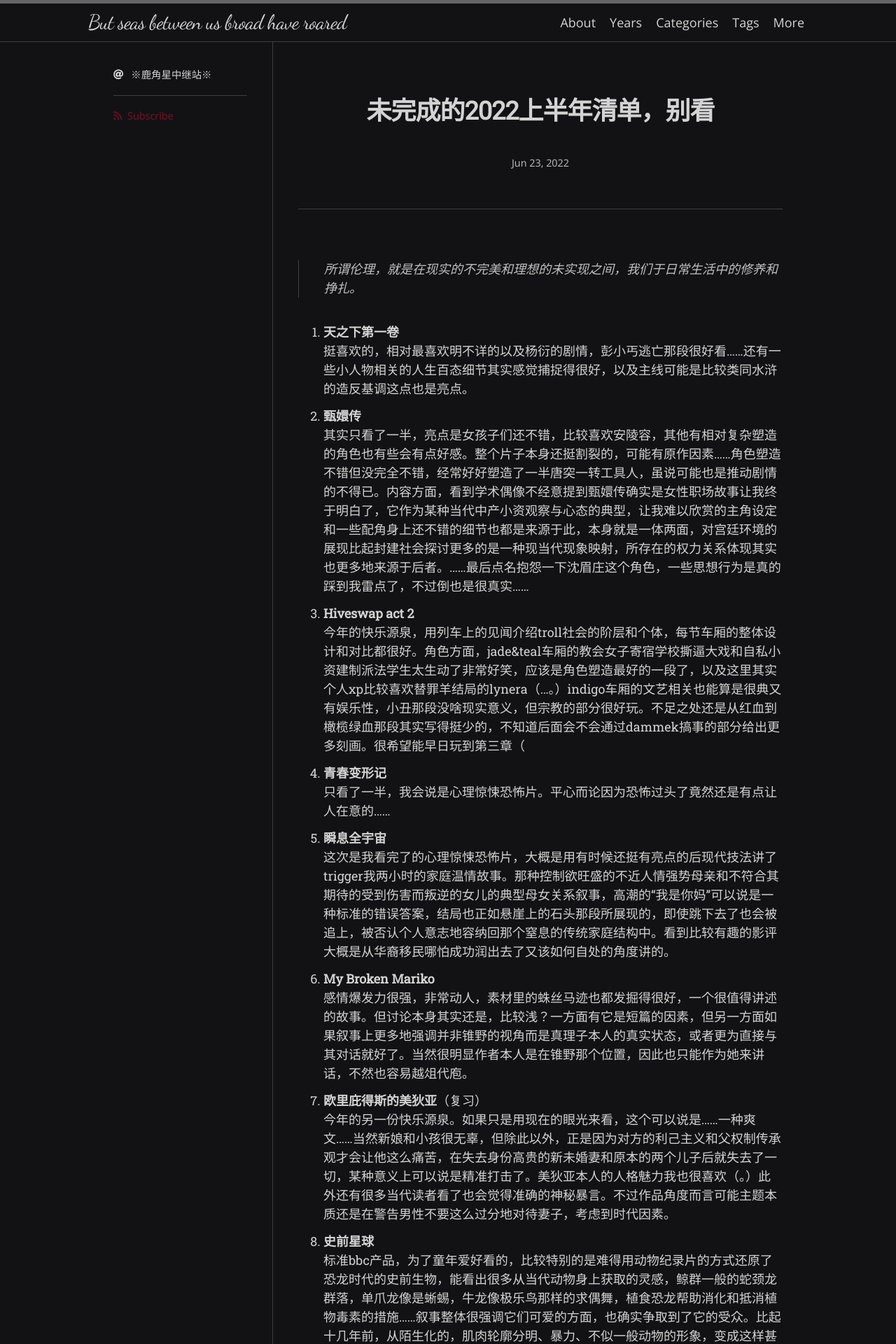
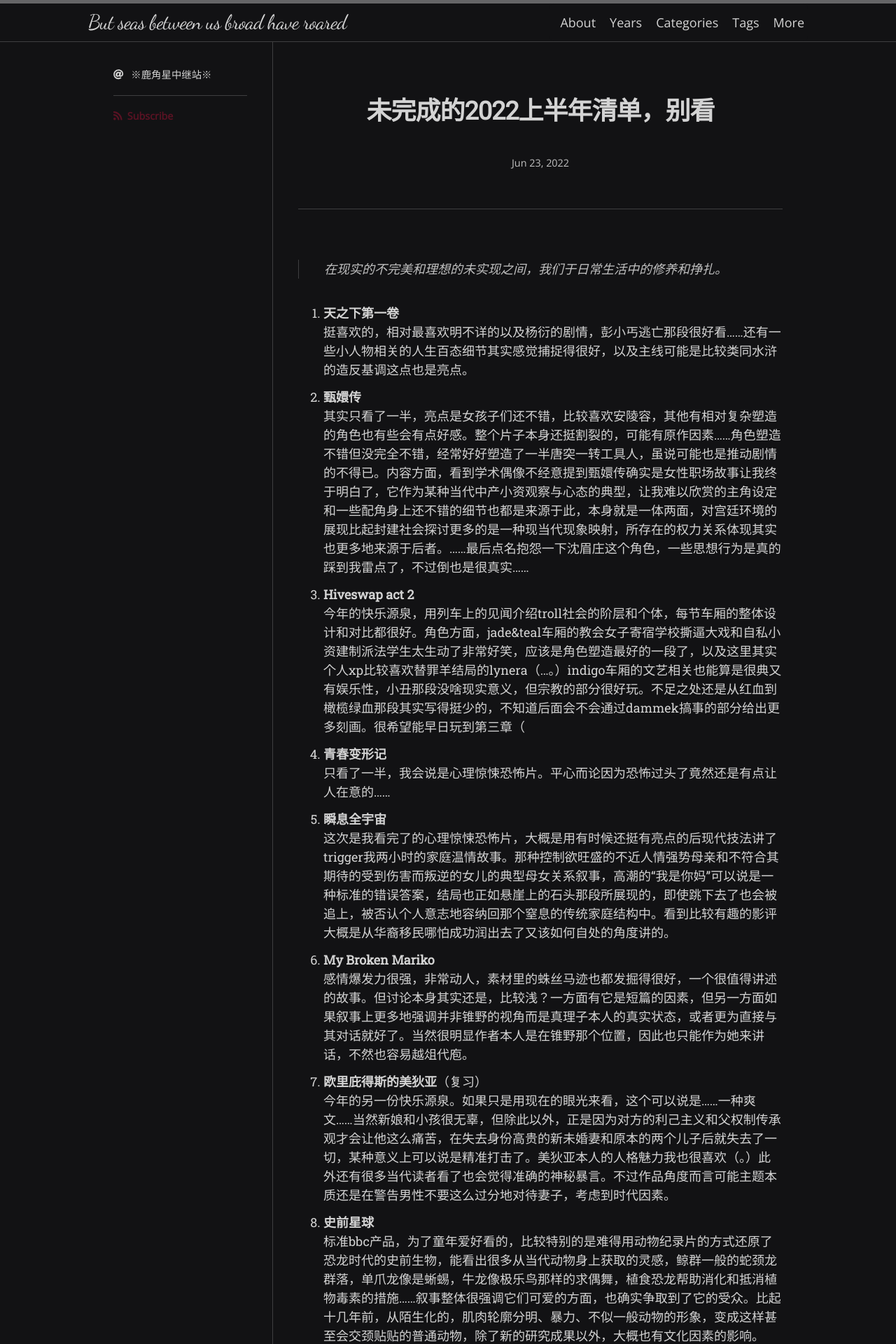
Before and after one commit to scatterdclouds/scatterdclouds.github.io, a Jekyll site: the page built from _posts/2022-06-23-testfile.md, in a window 1280 px wide. Shown: the top 1920 px of the page at 70% size. Built offline with Jekyll 4.4.1, drawn with Linux system fonts in a browser that asks for light colours; nearby versions of some CDN libraries; some web fonts are replaced; comment, search, counter and statistics services are not loaded.

Commit message:
Update 2022-06-23-testfile.md

```diff
--- a/_posts/2022-06-23-testfile.md
+++ b/_posts/2022-06-23-testfile.md
@@ -8,7 +8,7 @@ tags: []
 comments: true
 ---
 
-> 所谓伦理，就是在现实的不完美和理想的未实现之间，我们于日常生活中的修养和挣扎。
+> 在现实的不完美和理想的未实现之间，我们于日常生活中的修养和挣扎。
 
 1. **天之下第一卷** <br/> 挺喜欢的，相对最喜欢明不详的以及杨衍的剧情，彭小丐逃亡那段很好看……还有一些小人物相关的人生百态细节其实感觉捕捉得很好，以及主线可能是比较类同水浒的造反基调这点也是亮点。
 
```
